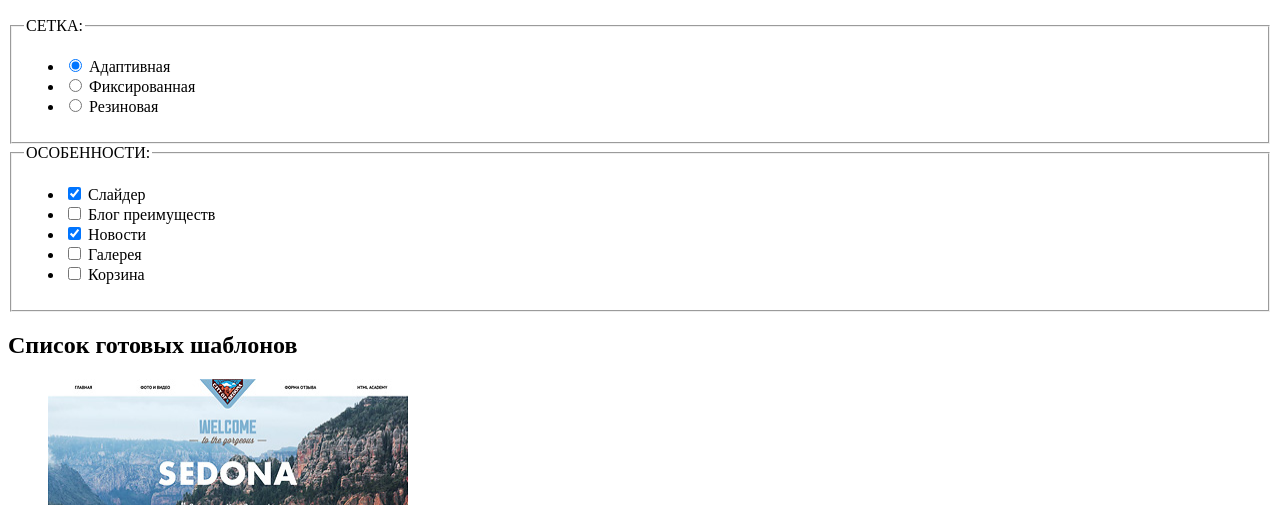
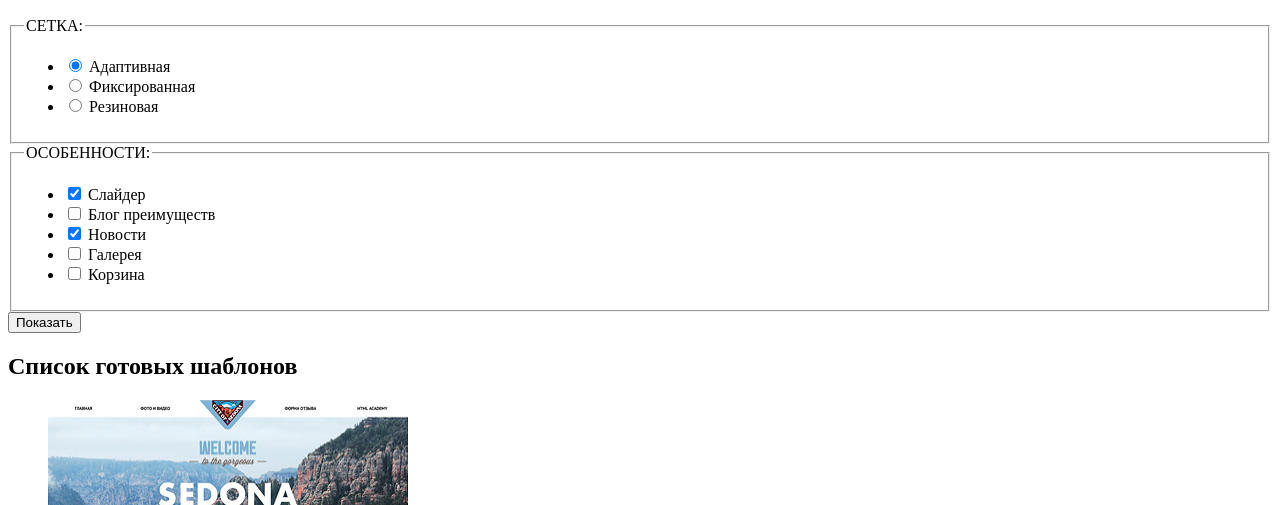
Before and after one commit to RustemL/1168061-nerds-26, a plain HTML site: page catalog.html in a window 1280 px wide. Shown: the part 295-800 px from the top of the page. Drawn offline with Linux system fonts and the light colour scheme.

Commit message:
Update catalog.html

```diff
--- a/catalog.html
+++ b/catalog.html
@@ -89,6 +89,9 @@
                         </li>
                      </ul>
                   </fieldset>
+                  <button type="submit">
+            Показать
+          </button>
             </form>
             </section>
          </section>
```
